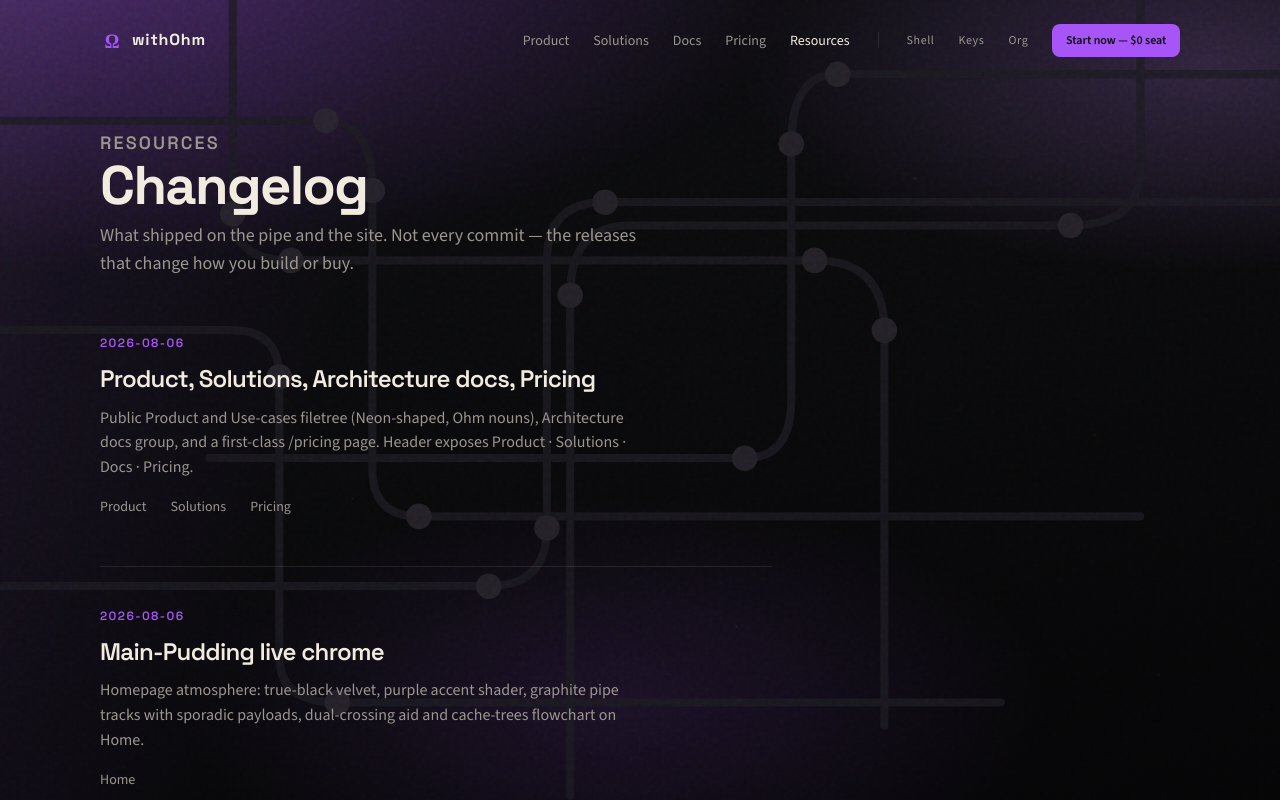
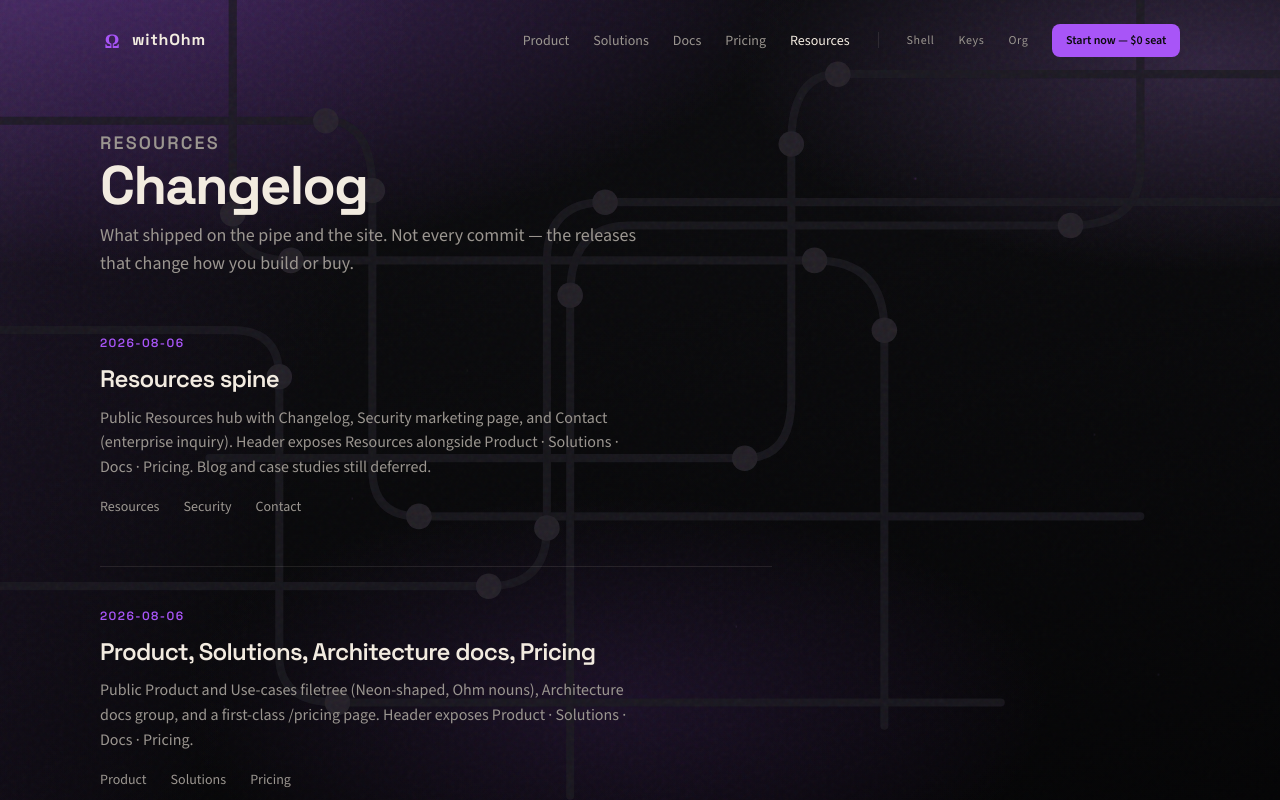
Before and after one commit to iwasinnam2/ohm, a Next.js app in the folder site/: page /changelog in a window 1280 px wide. Shown: the top 800 px of the page. Built offline with nearby package versions, Linux system fonts and the light colour scheme.

Commit message:
Changelog: note Resources spine release
Co-authored-by: iwasinnam2 <iwasinnam2@users.noreply.github.com>

```diff
--- a/site/src/app/changelog/page.tsx
+++ b/site/src/app/changelog/page.tsx
@@ -15,6 +15,16 @@ type Entry = {
 };
 
 const ENTRIES: Entry[] = [
+  {
+    date: "2026-08-06",
+    title: "Resources spine",
+    body: "Public Resources hub with Changelog, Security marketing page, and Contact (enterprise inquiry). Header exposes Resources alongside Product · Solutions · Docs · Pricing. Blog and case studies still deferred.",
+    links: [
+      { href: "/resources", label: "Resources" },
+      { href: "/security", label: "Security" },
+      { href: "/contact", label: "Contact" },
+    ],
+  },
   {
     date: "2026-08-06",
     title: "Product, Solutions, Architecture docs, Pricing",
```
